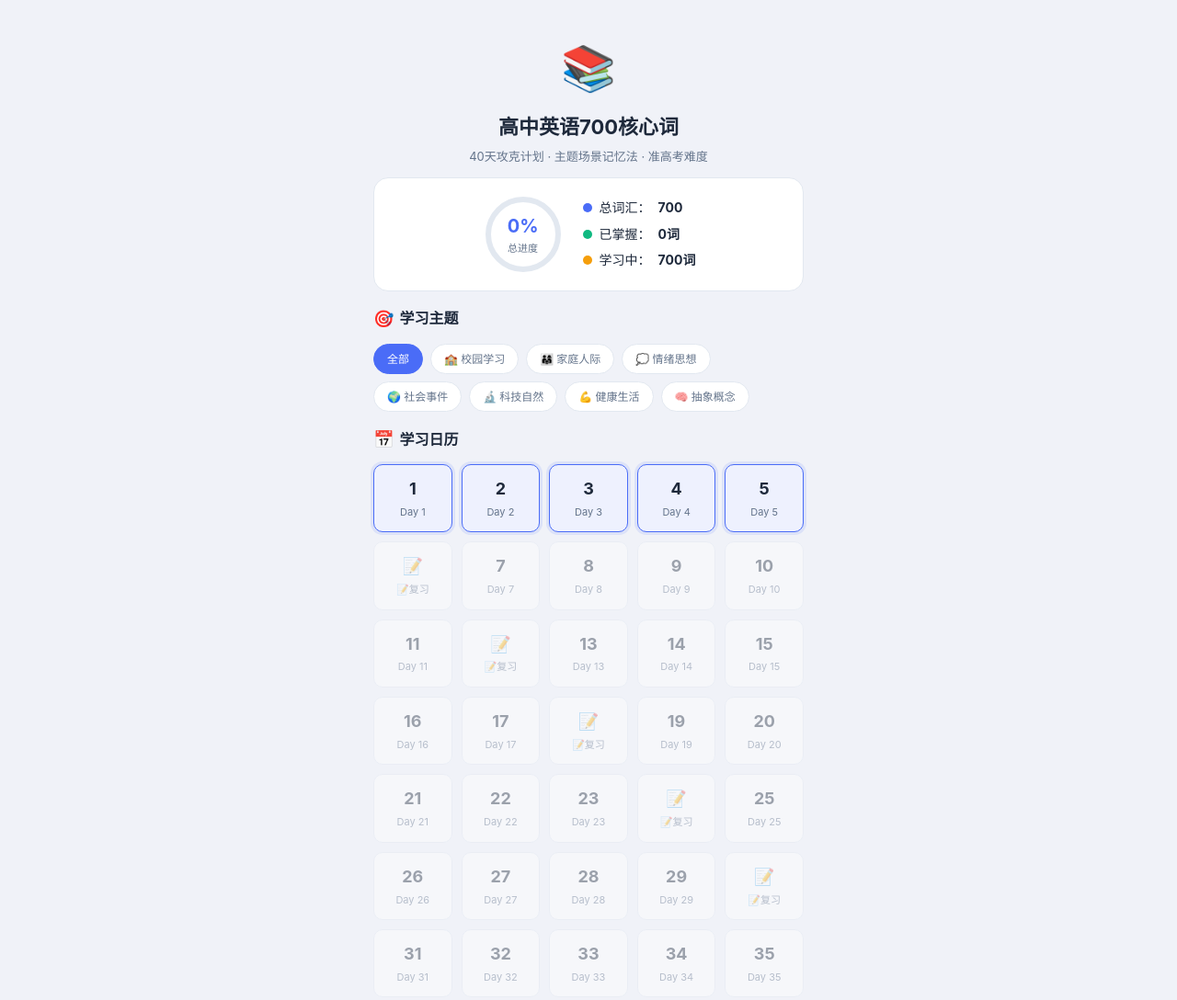
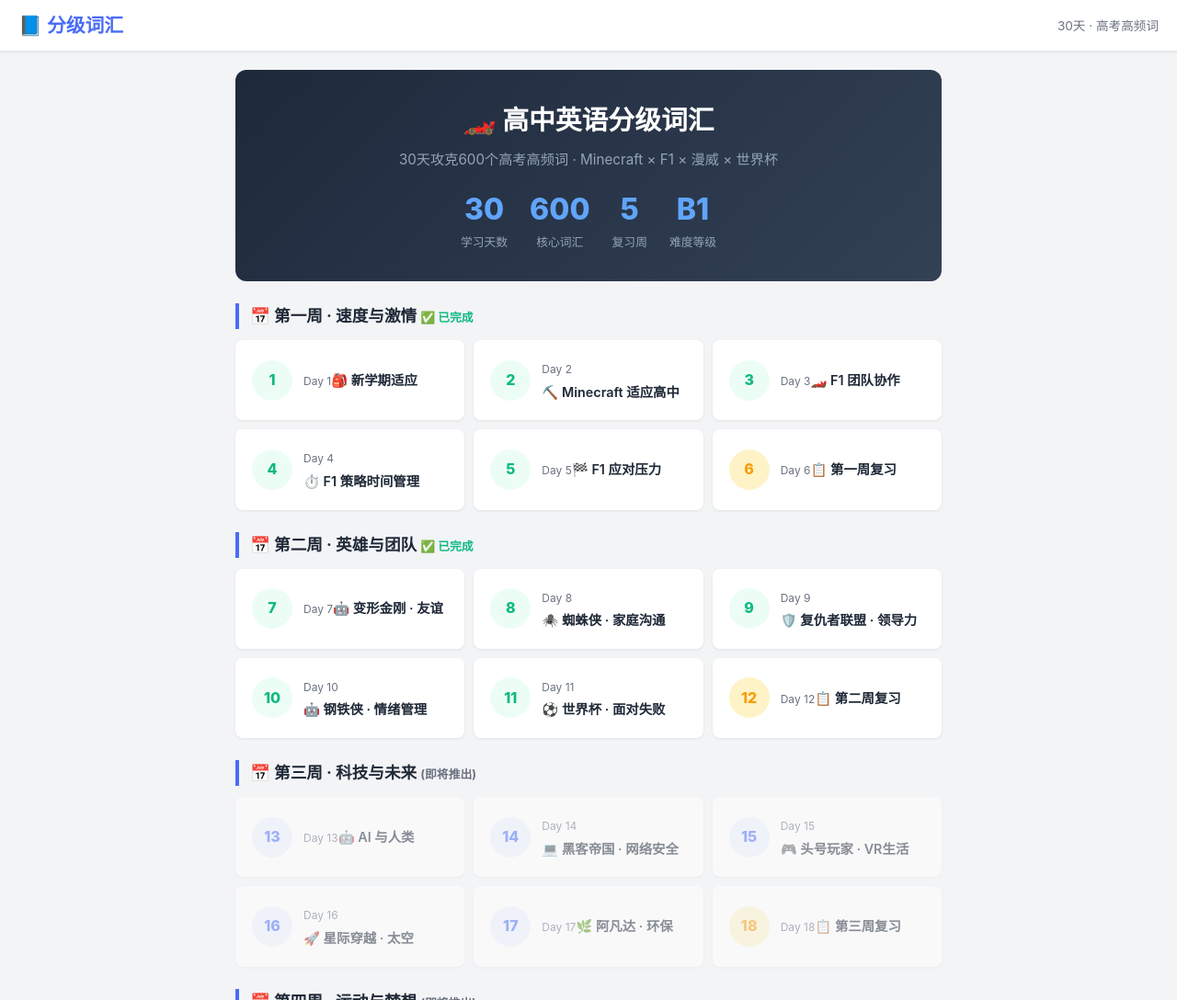
Before and after one commit to 641672940cui/word--, a plain HTML site: page index.html in a window 1280 px wide. Shown: the top 1088 px of the page at 92% size. Drawn offline with Linux system fonts and the light colour scheme.

Commit message:
Update index.html

```diff
--- a/index.html
+++ b/index.html
@@ -3,141 +3,169 @@
 <head>
     <meta charset="UTF-8">
     <meta name="viewport" content="width=device-width, initial-scale=1.0">
-    <title>高中英语700核心词 · 40天攻克计划</title>
+    <title>高中英语分级词汇 · 30天高考高频词</title>
     <style>
-        :root{--primary:#4A6CF7;--primary-light:#EEF1FE;--success:#10B981;--warning:#F59E0B;--danger:#EF4444;--bg:#F0F2F8;--card:#FFFFFF;--text:#1E293B;--text-secondary:#64748B;--border:#E2E8F0;--radius:16px;--radius-sm:10px;}
+        :root {
+            --primary: #4A6CF7;
+            --primary-light: #EEF1FE;
+            --success: #10B981;
+            --warning: #F59E0B;
+            --bg: #F3F4F6;
+            --card: #FFFFFF;
+            --text: #1F2937;
+            --text-secondary: #6B7280;
+            --border: #E5E7EB;
+            --shadow: 0 1px 3px rgba(0,0,0,0.08);
+            --radius: 12px;
+            --radius-sm: 8px;
+        }
         *{margin:0;padding:0;box-sizing:border-box;}
-        body{font-family:-apple-system,BlinkMacSystemFont,'Segoe UI','PingFang SC','Microsoft YaHei',sans-serif;background:var(--bg);color:var(--text);line-height:1.6;min-height:100vh;-webkit-tap-highlight-color:transparent;}
-        .container{max-width:500px;margin:0 auto;padding:16px 16px 40px;}
-        .header{text-align:center;padding:20px 0 12px;}
-        .header .icon{font-size:48px;margin-bottom:8px;}
-        .header h1{font-size:22px;font-weight:700;}
-        .header .subtitle{font-size:13px;color:var(--text-secondary);margin-top:4px;}
-        .progress-section{display:flex;align-items:center;justify-content:center;gap:20px;padding:16px;background:var(--card);border-radius:var(--radius);margin-bottom:16px;border:1px solid var(--border);}
-        .progress-ring{position:relative;width:90px;height:90px;}
-        .progress-ring svg{transform:rotate(-90deg);width:90px;height:90px;}
-        .progress-ring .bg-circle{fill:none;stroke:var(--border);stroke-width:6;}
-        .progress-ring .fg-circle{fill:none;stroke:var(--primary);stroke-width:6;stroke-linecap:round;transition:stroke-dashoffset 0.6s ease;}
-        .progress-ring .inner-text{position:absolute;inset:0;display:flex;flex-direction:column;align-items:center;justify-content:center;}
-        .progress-ring .percent{font-size:20px;font-weight:700;color:var(--primary);}
-        .progress-ring .label{font-size:11px;color:var(--text-secondary);}
-        .progress-stats{display:flex;flex-direction:column;gap:6px;}
-        .progress-stats .stat{display:flex;align-items:center;gap:8px;font-size:14px;}
-        .stat .dot{width:10px;height:10px;border-radius:50%;}
-        .dot.blue{background:var(--primary);}
-        .dot.green{background:var(--success);}
-        .dot.orange{background:var(--warning);}
-        .section-title{font-size:16px;font-weight:600;margin:8px 0 12px;display:flex;align-items:center;gap:6px;}
-        .section-title .emoji{font-size:18px;}
-        .theme-tags{display:flex;flex-wrap:wrap;gap:8px;margin-bottom:16px;}
-        .theme-tag{font-size:12px;padding:6px 14px;border-radius:20px;background:var(--card);border:1px solid var(--border);color:var(--text-secondary);cursor:pointer;transition:all 0.2s;font-weight:500;}
-        .theme-tag.active{background:var(--primary);color:#fff;border-color:var(--primary);}
-        .theme-tag:active{transform:scale(0.96);}
-        .day-grid{display:grid;grid-template-columns:repeat(5,1fr);gap:10px;}
-        .day-card{background:var(--card);border:1px solid var(--border);border-radius:var(--radius-sm);padding:12px 6px;text-align:center;cursor:pointer;transition:all 0.2s;position:relative;text-decoration:none;color:var(--text);}
-        .day-card:active{transform:scale(0.96);background:var(--primary-light);}
-        .day-card .day-num{font-size:18px;font-weight:700;}
-        .day-card .day-label{font-size:11px;color:var(--text-secondary);margin-top:2px;}
-        .day-card.completed{background:#F0FDF6;border-color:var(--success);}
-        .day-card.completed::after{content:'✓';position:absolute;top:4px;right:6px;font-size:12px;color:var(--success);font-weight:700;}
-        .day-card.current{background:var(--primary-light);border-color:var(--primary);box-shadow:0 0 0 3px rgba(74,108,247,0.12);}
-        .day-card.locked{opacity:0.4;pointer-events:none;}
-        .footer-info{text-align:center;margin-top:20px;font-size:12px;color:#94A3B8;line-height:1.8;}
-        .toast{position:fixed;top:20px;left:50%;transform:translateX(-50%);background:#1E293B;color:#fff;padding:10px 20px;border-radius:20px;font-size:13px;font-weight:500;z-index:300;opacity:0;pointer-events:none;transition:opacity 0.3s;white-space:nowrap;}
-        .toast.show{opacity:1;}
+        body{
+            font-family:-apple-system,BlinkMacSystemFont,'Segoe UI','PingFang SC','Microsoft YaHei',sans-serif;
+            background:var(--bg);color:var(--text);line-height:1.6;min-height:100vh;
+        }
+        .top-nav{
+            background:var(--card);border-bottom:1px solid var(--border);
+            padding:0 20px;display:flex;align-items:center;justify-content:space-between;
+            height:56px;position:sticky;top:0;z-index:100;box-shadow:var(--shadow);
+        }
+        .nav-logo{font-size:1.3rem;font-weight:700;color:var(--primary);}
+        .nav-subtitle{font-size:0.85rem;color:var(--text-secondary);}
+        .container{max-width:800px;margin:0 auto;padding:20px 16px 40px;}
+        .hero{
+            background:linear-gradient(135deg,#1e293b,#334155);color:white;
+            border-radius:var(--radius);padding:32px 24px;margin-bottom:24px;text-align:center;
+        }
+        .hero h1{font-size:1.8rem;margin-bottom:8px;}
+        .hero p{color:#94a3b8;font-size:0.95rem;}
+        .hero .stats{display:flex;gap:24px;justify-content:center;margin-top:16px;flex-wrap:wrap;}
+        .hero .stat-item{text-align:center;}
+        .hero .stat-num{font-size:2rem;font-weight:800;color:#60A5FA;}
+        .hero .stat-label{font-size:0.8rem;color:#94a3b8;}
+
+        .week-section{margin-bottom:24px;}
+        .week-title{
+            font-size:1.1rem;font-weight:700;margin-bottom:12px;
+            padding-left:12px;border-left:4px solid var(--primary);
+        }
+        .day-grid{display:grid;grid-template-columns:repeat(auto-fill,minmax(220px,1fr));gap:10px;}
+        .day-card{
+            background:var(--card);border-radius:var(--radius-sm);padding:16px;
+            text-decoration:none;color:var(--text);transition:all 0.15s;
+            box-shadow:var(--shadow);display:flex;align-items:center;gap:12px;
+            border:2px solid transparent;
+        }
+        .day-card:hover{transform:translateY(-2px);box-shadow:0 4px 12px rgba(0,0,0,0.1);border-color:#BFC7FF;}
+        .day-card.locked{opacity:0.5;pointer-events:none;}
+        .day-card .day-num{
+            width:44px;height:44px;border-radius:50%;display:flex;
+            align-items:center;justify-content:center;font-weight:800;font-size:1rem;
+            flex-shrink:0;background:var(--primary-light);color:var(--primary);
+        }
+        .day-card .day-num.done{background:#ECFDF5;color:var(--success);}
+        .day-card .day-num.review{background:#FEF3C7;color:var(--warning);}
+        .day-card .day-info{flex:1;min-width:0;}
+        .day-card .day-label{font-size:0.75rem;color:var(--text-secondary);}
+        .day-card .day-topic{font-weight:600;font-size:0.9rem;white-space:nowrap;overflow:hidden;text-overflow:ellipsis;}
+        .day-card .day-emoji{font-size:1.2rem;flex-shrink:0;}
+
+        .footer{text-align:center;padding:20px;color:var(--text-secondary);font-size:0.85rem;}
+
+        @media(max-width:600px){
+            .day-grid{grid-template-columns:1fr;}
+            .hero h1{font-size:1.4rem;}
+        }
     </style>
 </head>
 <body>
-<div class="toast" id="toast"></div>
+
+<nav class="top-nav">
+    <div class="nav-left"><span class="nav-logo">📘 分级词汇</span></div>
+    <div class="nav-right"><span class="nav-subtitle">30天 · 高考高频词</span></div>
+</nav>
+
 <div class="container">
-    <div class="header"><div class="icon">📚</div><h1>高中英语700核心词</h1><div class="subtitle">40天攻克计划 · 主题场景记忆法 · 准高考难度</div></div>
-    <div class="progress-section">
-        <div class="progress-ring">
-            <svg viewBox="0 0 90 90"><circle class="bg-circle" cx="45" cy="45" r="38"/><circle class="fg-circle" id="mainProgressCircle" cx="45" cy="45" r="38" stroke-dasharray="238.76" stroke-dashoffset="238.76"/></svg>
-            <div class="inner-text"><span class="percent" id="mainPercent">0%</span><span class="label">总进度</span></div>
-        </div>
-        <div class="progress-stats">
-            <div class="stat"><span class="dot blue"></span> 总词汇：<strong>700</strong></div>
-            <div class="stat"><span class="dot green"></span> 已掌握：<strong id="statMastered">0</strong></div>
-            <div class="stat"><span class="dot orange"></span> 学习中：<strong id="statLearning">700</strong></div>
+    <div class="hero">
+        <h1>🏎️ 高中英语分级词汇</h1>
+        <p>30天攻克600个高考高频词 · Minecraft × F1 × 漫威 × 世界杯</p>
+        <div class="stats">
+            <div class="stat-item"><div class="stat-num">30</div><div class="stat-label">学习天数</div></div>
+            <div class="stat-item"><div class="stat-num">600</div><div class="stat-label">核心词汇</div></div>
+            <div class="stat-item"><div class="stat-num">5</div><div class="stat-label">复习周</div></div>
+            <div class="stat-item"><div class="stat-num">B1</div><div class="stat-label">难度等级</div></div>
         </div>
     </div>
-    <div class="section-title"><span class="emoji">🎯</span> 学习主题</div>
-    <div class="theme-tags">
-        <span class="theme-tag active" onclick="filterDays('all',this)">全部</span>
-        <span class="theme-tag" onclick="filterDays('school',this)">🏫 校园学习</span>
-        <span class="theme-tag" onclick="filterDays('family',this)">👨‍👩‍👧 家庭人际</span>
-        <span class="theme-tag" onclick="filterDays('emotion',this)">💭 情绪思想</span>
-        <span class="theme-tag" onclick="filterDays('society',this)">🌍 社会事件</span>
-        <span class="theme-tag" onclick="filterDays('tech',this)">🔬 科技自然</span>
-        <span class="theme-tag" onclick="filterDays('health',this)">💪 健康生活</span>
-        <span class="theme-tag" onclick="filterDays('abstract',this)">🧠 抽象概念</span>
+
+    <!-- 第一周 -->
+    <div class="week-section">
+        <div class="week-title">📅 第一周 · 速度与激情 <span style="font-size:0.8rem;color:var(--success);">✅ 已完成</span></div>
+        <div class="day-grid">
+            <a href="day1.html" class="day-card"><span class="day-num done">1</span><span class="day-info"><span class="day-label">Day 1</span><span class="day-topic">🎒 新学期适应</span></span></a>
+            <a href="day2.html" class="day-card"><span class="day-num done">2</span><span class="day-info"><span class="day-label">Day 2</span><span class="day-topic">⛏️ Minecraft 适应高中</span></span></a>
+            <a href="day3.html" class="day-card"><span class="day-num done">3</span><span class="day-info"><span class="day-label">Day 3</span><span class="day-topic">🏎️ F1 团队协作</span></span></a>
+            <a href="day4.html" class="day-card"><span class="day-num done">4</span><span class="day-info"><span class="day-label">Day 4</span><span class="day-topic">⏱️ F1 策略时间管理</span></span></a>
+            <a href="day5.html" class="day-card"><span class="day-num done">5</span><span class="day-info"><span class="day-label">Day 5</span><span class="day-topic">🏁 F1 应对压力</span></span></a>
+            <a href="day6.html" class="day-card"><span class="day-num review">6</span><span class="day-info"><span class="day-label">Day 6</span><span class="day-topic">📋 第一周复习</span></span></a>
+        </div>
     </div>
-    <div class="section-title"><span class="emoji">📅</span> 学习日历</div>
-    <div class="day-grid" id="dayGrid"></div>
-    <div class="footer-info">💡 点击天数开始学习 · 进度自动保存到本地<br>建议每日完成20词 + 词义选择 + 短文阅读</div>
+
+    <!-- 第二周 -->
+    <div class="week-section">
+        <div class="week-title">📅 第二周 · 英雄与团队 <span style="font-size:0.8rem;color:var(--success);">✅ 已完成</span></div>
+        <div class="day-grid">
+            <a href="day7.html" class="day-card"><span class="day-num done">7</span><span class="day-info"><span class="day-label">Day 7</span><span class="day-topic">🤖 变形金刚 · 友谊</span></span></a>
+            <a href="day8.html" class="day-card"><span class="day-num done">8</span><span class="day-info"><span class="day-label">Day 8</span><span class="day-topic">🕷️ 蜘蛛侠 · 家庭沟通</span></span></a>
+            <a href="day9.html" class="day-card"><span class="day-num done">9</span><span class="day-info"><span class="day-label">Day 9</span><span class="day-topic">🛡️ 复仇者联盟 · 领导力</span></span></a>
+            <a href="day10.html" class="day-card"><span class="day-num done">10</span><span class="day-info"><span class="day-label">Day 10</span><span class="day-topic">🤖 钢铁侠 · 情绪管理</span></span></a>
+            <a href="day11.html" class="day-card"><span class="day-num done">11</span><span class="day-info"><span class="day-label">Day 11</span><span class="day-topic">⚽ 世界杯 · 面对失败</span></span></a>
+            <a href="day12.html" class="day-card"><span class="day-num review">12</span><span class="day-info"><span class="day-label">Day 12</span><span class="day-topic">📋 第二周复习</span></span></a>
+        </div>
+    </div>
+
+    <!-- 第三周 -->
+    <div class="week-section">
+        <div class="week-title">📅 第三周 · 科技与未来 <span style="font-size:0.8rem;color:var(--text-secondary);">(即将推出)</span></div>
+        <div class="day-grid">
+            <a href="#" class="day-card locked"><span class="day-num">13</span><span class="day-info"><span class="day-label">Day 13</span><span class="day-topic">🤖 AI 与人类</span></span></a>
+            <a href="#" class="day-card locked"><span class="day-num">14</span><span class="day-info"><span class="day-label">Day 14</span><span class="day-topic">💻 黑客帝国 · 网络安全</span></span></a>
+            <a href="#" class="day-card locked"><span class="day-num">15</span><span class="day-info"><span class="day-label">Day 15</span><span class="day-topic">🎮 头号玩家 · VR生活</span></span></a>
+            <a href="#" class="day-card locked"><span class="day-num">16</span><span class="day-info"><span class="day-label">Day 16</span><span class="day-topic">🚀 星际穿越 · 太空</span></span></a>
+            <a href="#" class="day-card locked"><span class="day-num">17</span><span class="day-info"><span class="day-label">Day 17</span><span class="day-topic">🌿 阿凡达 · 环保</span></span></a>
+            <a href="#" class="day-card locked"><span class="day-num review">18</span><span class="day-info"><span class="day-label">Day 18</span><span class="day-topic">📋 第三周复习</span></span></a>
+        </div>
+    </div>
+
+    <!-- 第四周 -->
+    <div class="week-section">
+        <div class="week-title">📅 第四周 · 运动与梦想 <span style="font-size:0.8rem;color:var(--text-secondary);">(即将推出)</span></div>
+        <div class="day-grid">
+            <a href="#" class="day-card locked"><span class="day-num">19</span><span class="day-info"><span class="day-label">Day 19</span><span class="day-topic">⚽ 世界杯 · 体育精神</span></span></a>
+            <a href="#" class="day-card locked"><span class="day-num">20</span><span class="day-info"><span class="day-label">Day 20</span><span class="day-topic">🏀 NBA · 健康运动</span></span></a>
+            <a href="#" class="day-card locked"><span class="day-num">21</span><span class="day-info"><span class="day-label">Day 21</span><span class="day-topic">🗺️ 国家地理 · 旅行</span></span></a>
+            <a href="#" class="day-card locked"><span class="day-num">22</span><span class="day-info"><span class="day-label">Day 22</span><span class="day-topic">💼 职业规划 · 梦想</span></span></a>
+            <a href="#" class="day-card locked"><span class="day-num">23</span><span class="day-info"><span class="day-label">Day 23</span><span class="day-topic">🏆 乔丹 · 成功失败</span></span></a>
+            <a href="#" class="day-card locked"><span class="day-num review">24</span><span class="day-info"><span class="day-label">Day 24</span><span class="day-topic">📋 第四周复习</span></span></a>
+        </div>
+    </div>
+
+    <!-- 第五周 -->
+    <div class="week-section">
+        <div class="week-title">📅 第五周 · 社会与自我 <span style="font-size:0.8rem;color:var(--text-secondary);">(即将推出)</span></div>
+        <div class="day-grid">
+            <a href="#" class="day-card locked"><span class="day-num">25</span><span class="day-info"><span class="day-label">Day 25</span><span class="day-topic">💰 金钱观 · 消费</span></span></a>
+            <a href="#" class="day-card locked"><span class="day-num">26</span><span class="day-info"><span class="day-label">Day 26</span><span class="day-topic">📰 假新闻 · 批判思维</span></span></a>
+            <a href="#" class="day-card locked"><span class="day-num">27</span><span class="day-info"><span class="day-label">Day 27</span><span class="day-topic">🌍 文化交流 · 球迷</span></span></a>
+            <a href="#" class="day-card locked"><span class="day-num">28</span><span class="day-info"><span class="day-label">Day 28</span><span class="day-topic">🦸 志愿服务 · 责任</span></span></a>
+            <a href="#" class="day-card locked"><span class="day-num">29</span><span class="day-info"><span class="day-label">Day 29</span><span class="day-topic">🏜️ 沙丘 · 终身学习</span></span></a>
+            <a href="#" class="day-card locked"><span class="day-num review">30</span><span class="day-info"><span class="day-label">Day 30</span><span class="day-topic">📋 总复习</span></span></a>
+        </div>
+    </div>
+
+    <div class="footer">
+        📘 高中英语分级词汇 · 专为准高一设计 · CEFR B1 难度 · 兴趣驱动学习<br>
+        已完成 12/30 天 · 200/600 核心词汇
+    </div>
 </div>
-<script>
-const dayThemes={};
-const themeRanges=[
-    {theme:'school',start:1,end:5},{theme:'school',start:6,end:6,isReview:true},
-    {theme:'family',start:7,end:11},{theme:'family',start:12,end:12,isReview:true},
-    {theme:'emotion',start:13,end:17},{theme:'emotion',start:18,end:18,isReview:true},
-    {theme:'society',start:19,end:23},{theme:'society',start:24,end:24,isReview:true},
-    {theme:'tech',start:25,end:29},{theme:'tech',start:30,end:30,isReview:true},
-    {theme:'health',start:31,end:35},{theme:'health',start:36,end:36,isReview:true},
-    {theme:'abstract',start:37,end:39},{theme:'abstract',start:40,end:40,isReview:true},
-];
-themeRanges.forEach(tr=>{for(let d=tr.start;d<=tr.end;d++)dayThemes[d]={theme:tr.theme,isReview:tr.isReview||false};});
 
-const dayStorageKeys={
-    1:'vocab700_day1_v5',2:'vocab700_day2_v5',3:'vocab700_day3_v1',4:'vocab700_day4_v1',5:'vocab700_day5_v1',
-};
-
-function isDayCompleted(dayNum){
-    const idxP=JSON.parse(localStorage.getItem('vocab700_index')||'{}');
-    if(idxP['day'+dayNum]&&idxP['day'+dayNum].completed)return true;
-    const key=dayStorageKeys[dayNum];
-    if(key){try{const d=JSON.parse(localStorage.getItem(key)||'{}');if(d.completed)return true;}catch(e){}}
-    return false;
-}
-
-function renderDayGrid(){
-    const grid=document.getElementById('dayGrid');let html='';
-    for(let d=1;d<=40;d++){
-        const ti=dayThemes[d]||{theme:'',isReview:false};
-        const isReview=ti.isReview,completed=isDayCompleted(d);
-        let cls='';
-        if(completed)cls='completed';
-        else if(d<=5)cls='current';
-        else if(d>5&&!completed)cls='locked';
-        if(d>1&&!completed&&isDayCompleted(d-1))cls='';
-        if(isReview&&!completed){const ps=d-5;let allDone=true;for(let pd=ps;pd<d;pd++){if(!isDayCompleted(pd)){allDone=false;break;}}if(allDone)cls='';}
-        const label=isReview?'📝复习':('Day '+d);
-        html+=`<div class="day-card ${cls}" onclick="openDay(${d})"><div class="day-num">${isReview?'📝':d}</div><div class="day-label">${label}</div></div>`;
-    }
-    grid.innerHTML=html;
-}
-function updateMainProgress(){
-    let cd=0;for(let d=1;d<=40;d++){if(isDayCompleted(d))cd++;}
-    const pct=Math.round(cd/40*100);
-    document.getElementById('mainPercent').textContent=pct+'%';
-    document.getElementById('statMastered').textContent=Math.round(cd*17.5)+'词';
-    document.getElementById('statLearning').textContent=Math.round(700-cd*17.5)+'词';
-    const circle=document.getElementById('mainProgressCircle'),circ=238.76,offset=circ-(pct/100)*circ;
-    circle.style.strokeDashoffset=offset;
-}
-function filterDays(theme,el){
-    document.querySelectorAll('.theme-tag').forEach(t=>t.classList.remove('active'));el.classList.add('active');
-    document.querySelectorAll('.day-card').forEach((card,i)=>{const d=i+1;if(theme==='all')card.style.display='';else{const info=dayThemes[d];card.style.display=(info&&info.theme===theme)?'':'none';}});
-}
-function openDay(dayNum){
-    if(dayNum<=5)window.location.href='day'+dayNum+'.html';
-    else showToast('Day '+dayNum+' 内容即将上线，敬请期待！');
-}
-function showToast(msg){const t=document.getElementById('toast');t.textContent=msg;t.classList.add('show');clearTimeout(t._t);t._t=setTimeout(()=>t.classList.remove('show'),1800);}
-function init(){renderDayGrid();updateMainProgress();}
-init();
-</script>
 </body>
 </html>
```
